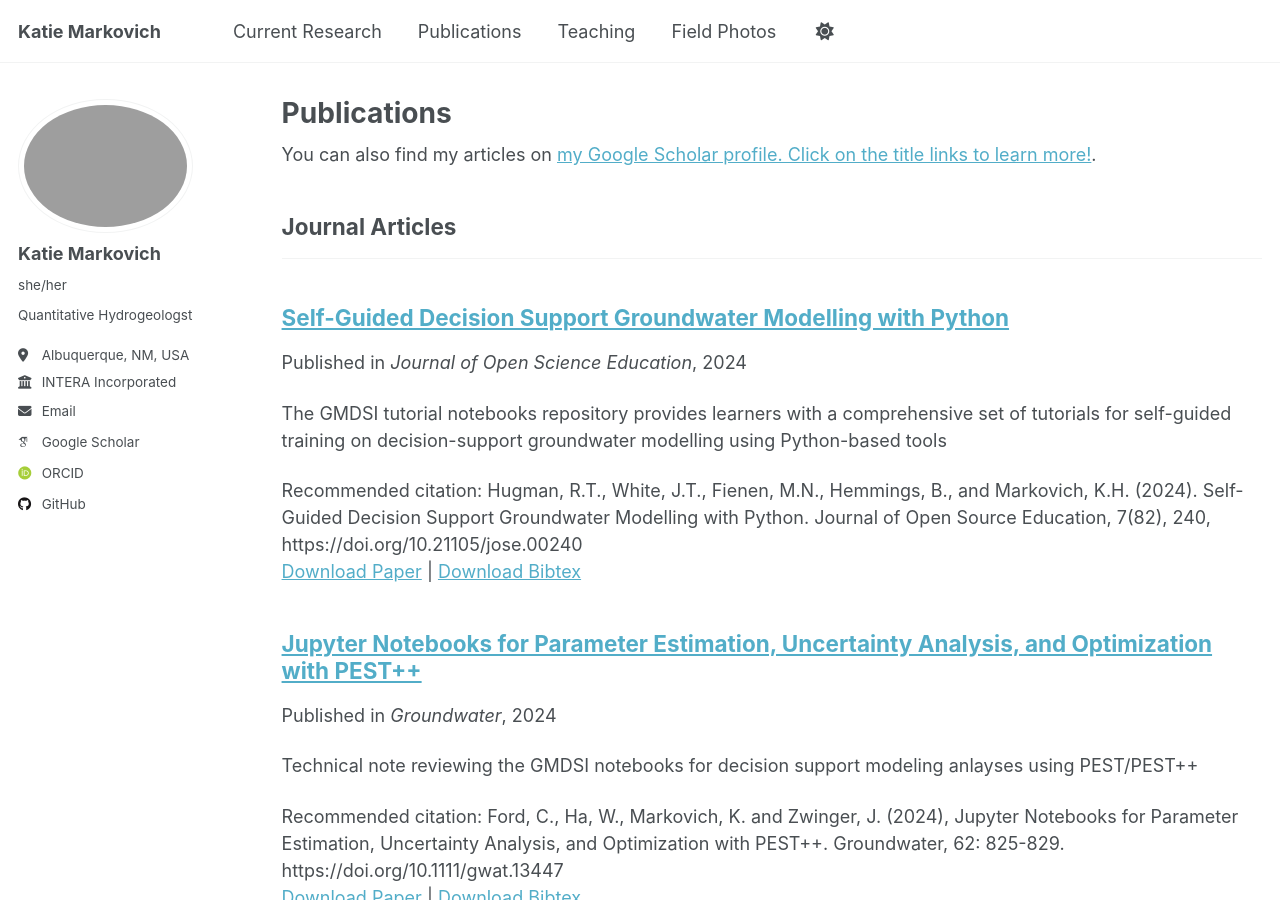
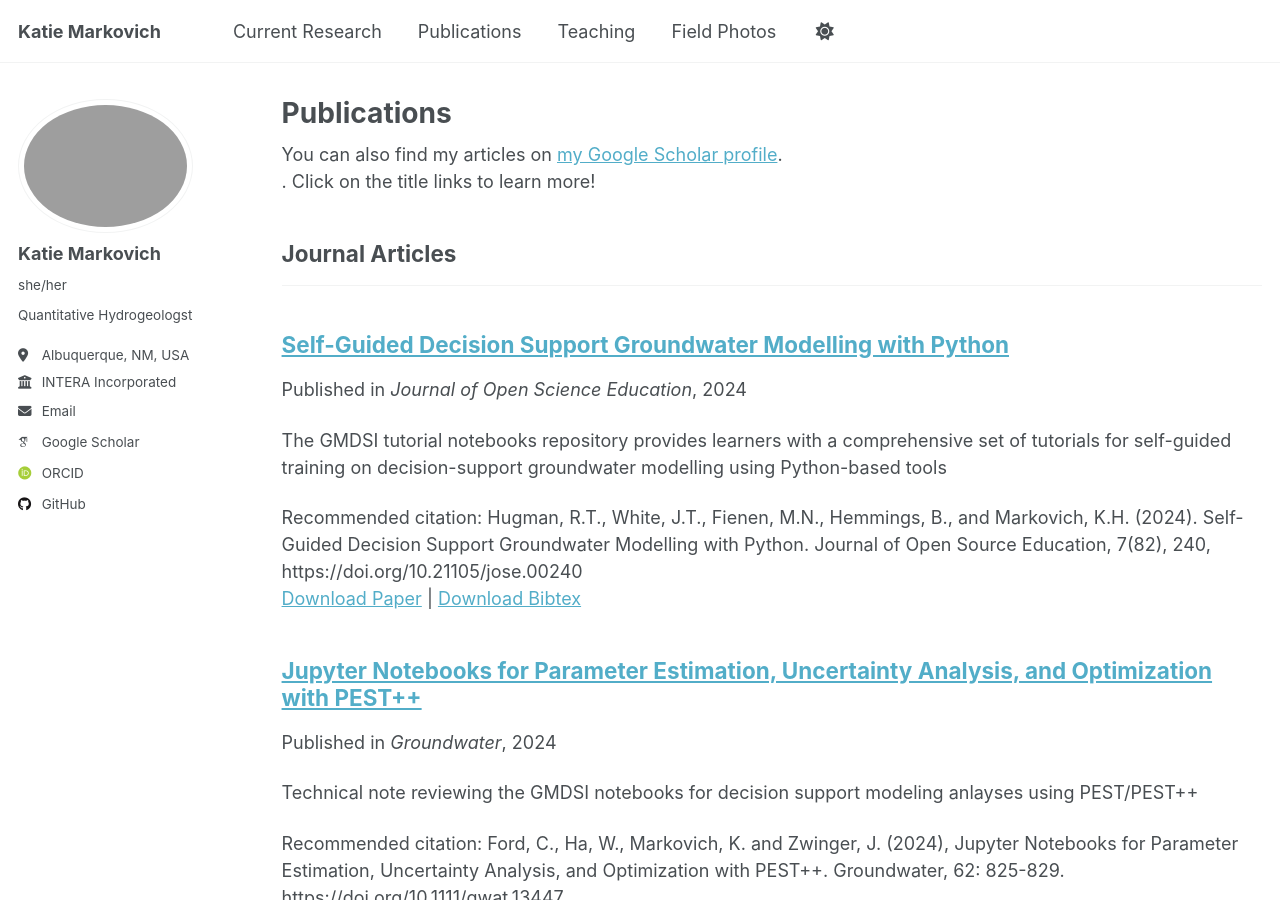
Before and after one commit to kmarkovich/kmarkovich.github.io, a Jekyll site: the page built from _pages/publications.html, in a window 1280 px wide and 900 px high. Built offline with Jekyll 4.4.1, drawn with Linux system fonts in a browser that asks for light colours; some web fonts are replaced.

Commit message:
fix link

```diff
--- a/_pages/publications.html
+++ b/_pages/publications.html
@@ -6,7 +6,7 @@ author_profile: true
 ---
 
 {% if site.author.googlescholar %}
-  <div class="wordwrap">You can also find my articles on <a href="{{site.author.googlescholar}}">my Google Scholar profile. Click on the title links to learn more!</a>.</div>
+  <div class="wordwrap">You can also find my articles on <a href="{{site.author.googlescholar}}">my Google Scholar profile</a>.</div>. Click on the title links to learn more!
 {% endif %}
 
 {% include base_path %}
```
